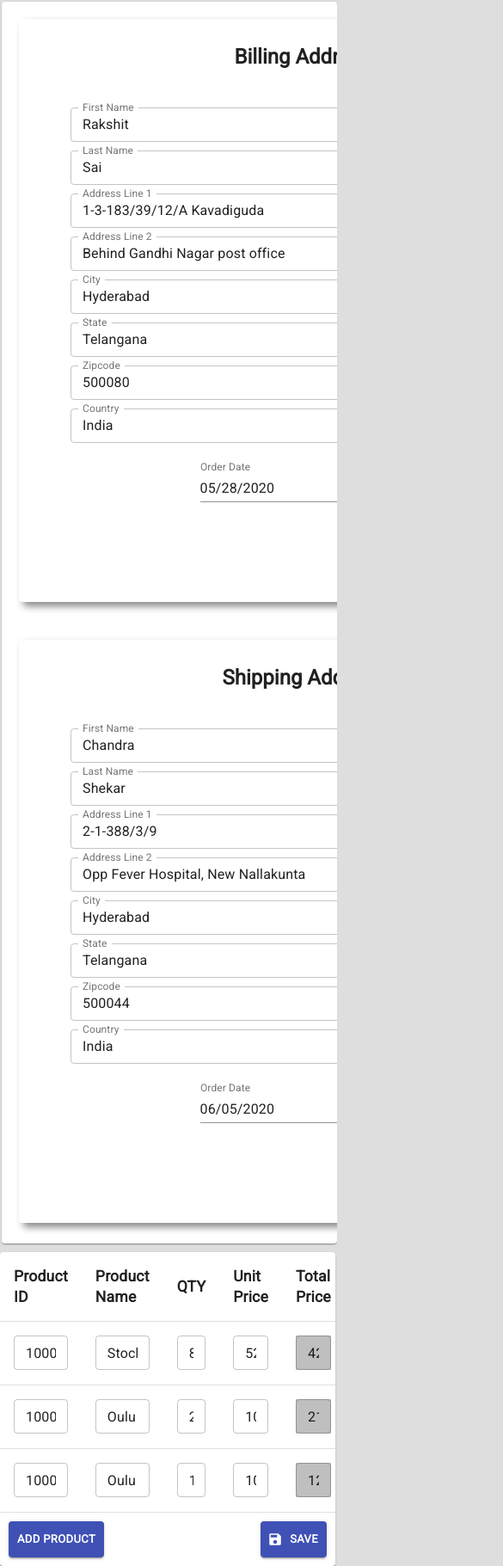
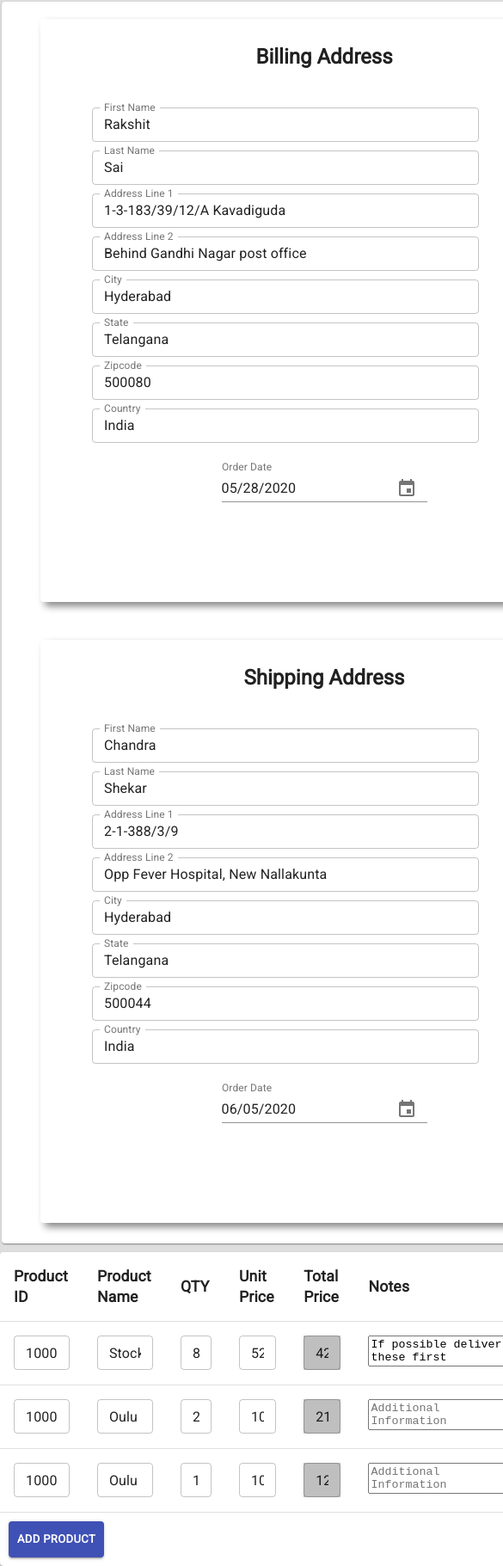
Before and after one commit to rak-shit/Edit-CO, a React (Create React App) app: page / in a window 390 px wide. Shown: the top 1821 px of the page at 86% size, 585 px wide, since content can reach past the window. Built offline with nearby package versions, Linux system fonts and the light colour scheme.

Commit message:
css refractoring

```diff
--- a/src/App.css
+++ b/src/App.css
@@ -49,3 +49,12 @@
   padding: 10px;
   margin: 10px;
 }
+
+@media screen and (max-width: 750px) {
+  .main {
+    width: 750px;
+  }
+  .product {
+    width: 750px;
+  }
+}
--- a/src/App.js
+++ b/src/App.js
@@ -16,7 +16,7 @@ function App() {
           <Forms bill={false} />
         </div>
       </Card>
-      <div>
+      <div className="product">
         <ProductList />
       </div>
     </div>
```
